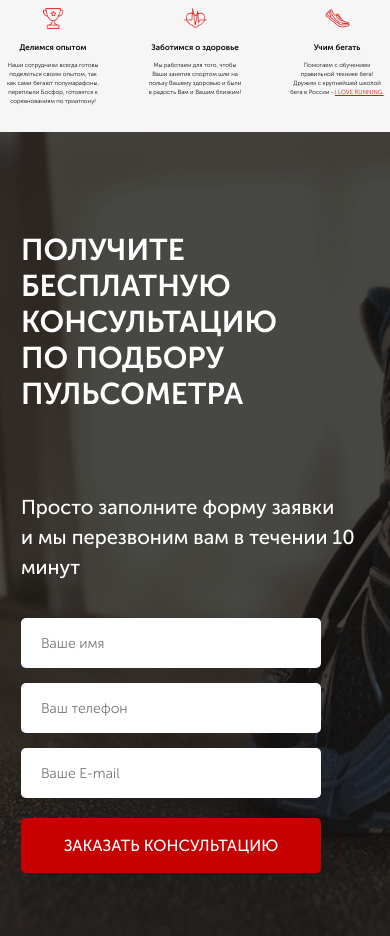
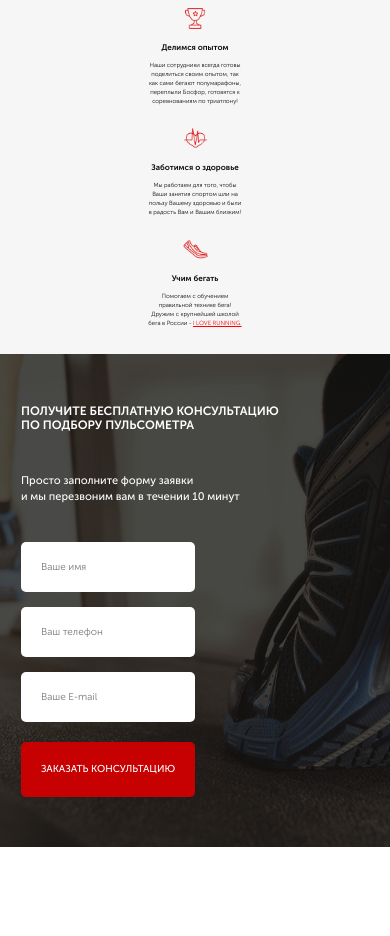
Before and after one commit to Waterfallllllll/project_six, a website: page src/index.html in a window 390 px wide. Shown: the part 580-1516 px from the top of the page. After the commit the page ends 1427 px from the top, so only its background shows below. Drawn offline with Linux system fonts and the light colour scheme.

Commit message:
asdfasdfdsaf

```diff
--- a/src/index.html
+++ b/src/index.html
@@ -112,6 +112,7 @@
             </form>
         </div>
     </section>
+    <script src="js/script.js"></script>
 </body>
 
 </html>
--- /dev/null
+++ b/src/js/script.js
@@ -0,0 +1,21 @@
+/* const num = 50;
+
+if (num < 49) {
+    console.log('Неправильно');
+} else if (num > 100) {
+    console.log('Много');
+} else {
+    console.log('Верно');
+} */
+
+/* for(let i = 1; i < 8; i++) {
+    console.log(i);
+} */
+
+function logging(a, b) {
+    console.log(a + b);
+}
+
+logging(3, 7);
+
+logging(6, 8);
--- a/src/sass/base/_media.scss
+++ b/src/sass/base/_media.scss
@@ -28,7 +28,25 @@
 
         .title {
             &_white {
-				font-size: 30px;
+                font-size: 23px;
+            }
+        }
+
+        &__descr {
+            font-size: 15px;
+        }
+
+        .feed-form {
+            width: 236px;
+
+            input {
+                font-size: 10px;
+            }
+        }
+
+        .button {
+            &_submit {
+                font-size: 11px;
             }
         }
     }
@@ -38,19 +56,37 @@
 @media (max-width: 767px) {
     .advantages {
         min-height: 235px;
+        padding: 51px 21px 51px;
 
         &__descr-subheader {
             width: 162px;
             font-size: 10px;
+            margin-top: 16px;
         }
 
         &__descr-header {
             font-size: 12px;
+            margin-top: 11px;
+        }
+
+        &__items {
+            flex-direction: column;
+            justify-content: center;
+            align-items: center;
+            margin-top: 28px;
         }
 
         &__item {
             img {
                 width: 50px;
+            }
+
+            &:nth-child(2) {
+                margin-top: 20px;
+            }
+
+            &:nth-child(3) {
+                margin-top: 20px;
             }
         }
 
@@ -216,4 +252,33 @@
             font-size: 12px;
         }
     }
+
+    .consultation {
+        padding: 50px 21px 50px;
+        min-height: 340px;
+        .title {
+            &_white {
+                font-size: 12px;
             }
+        }
+
+        &__descr {
+            font-size: 11px;
+            margin-top: 40px;
+        }
+
+        .feed-form {
+            width: 174px;
+
+            input {
+                font-size: 10px;
+            }
+        }
+
+        .button {
+            &_submit {
+                font-size: 10px;
+            }
+        }
+    }
+}
```
Also changed, not shown: src/css/style.min.css. Lines whose indentation alone changed are shown as unchanged.
